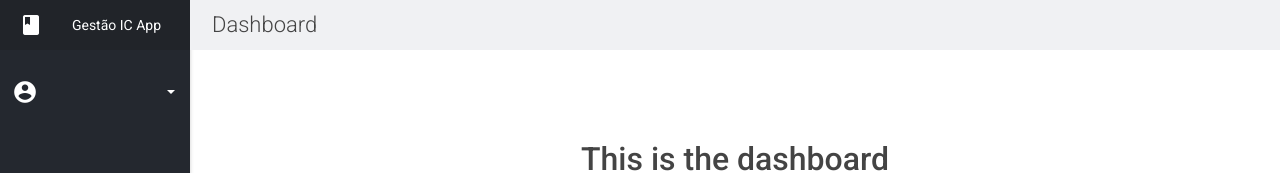
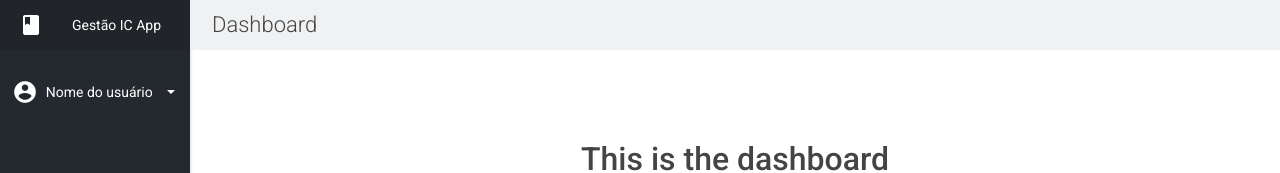
Before and after one commit to Magicianred/gestic-frontend-angular, an Angular app: page /home/dashboard in a window 1280 px wide. Shown: the top 173 px of the page. Built offline with nearby package versions, Linux system fonts and the light colour scheme.

Commit message:
Adding fallback for user name when displaying it on side-bar;

```diff
--- a/src/app/home/home.component.html
+++ b/src/app/home/home.component.html
@@ -11,7 +11,7 @@
         <span ngbDropdownToggle>
           <i class="material-icons">account_circle</i>
           <span [hidden]="barIsCollapsed || barIsExpanding">
-            {{accountModel?.name || accountModel?.email}}
+            {{accountModel?.name || accountModel?.email || 'Nome do usuário'}}
           </span>
         </span>
         <div class="dropdown-menu-right" ngbDropdownMenu>
```
